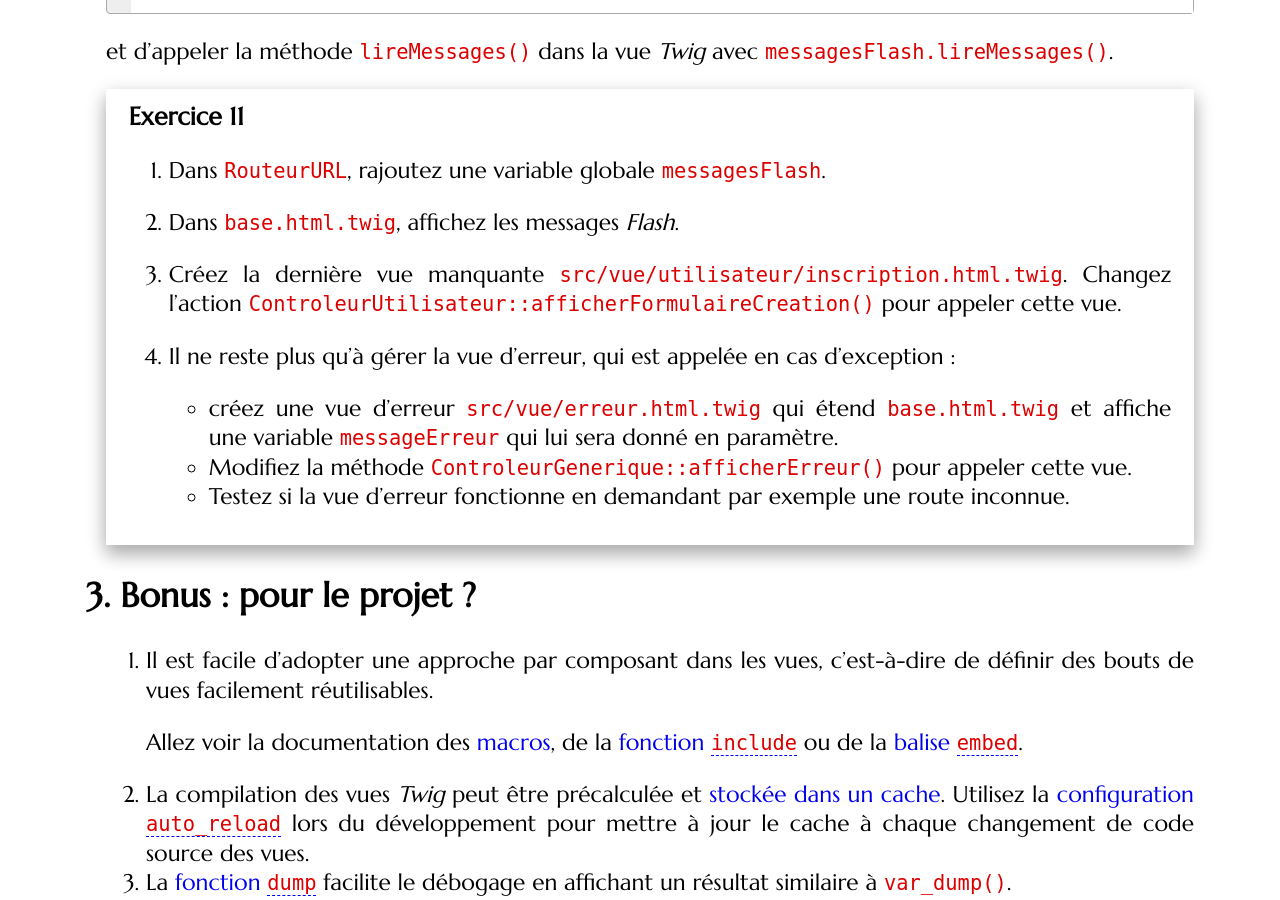
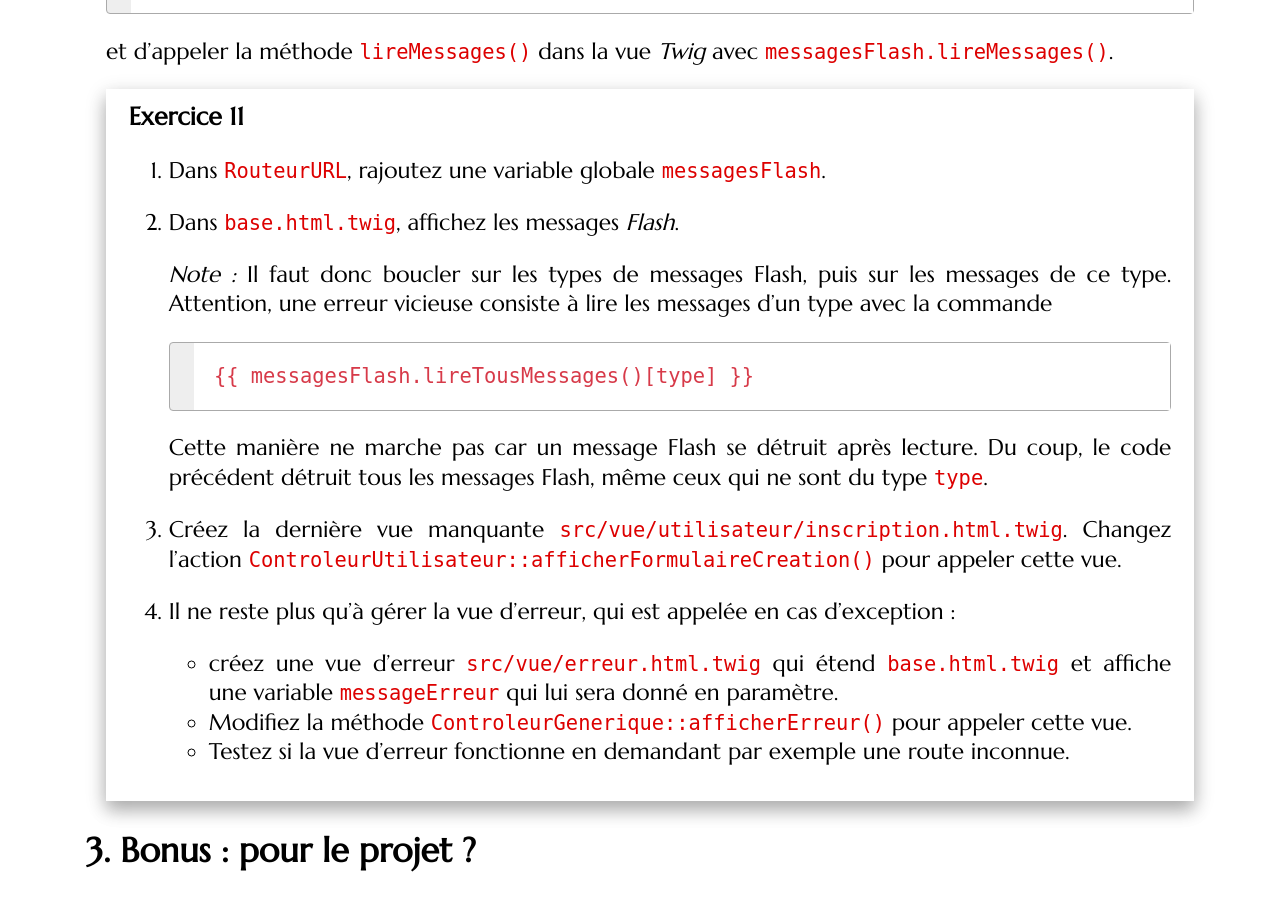
Before and after one commit to romainlebreton/R4.A.10-ComplementWeb, a Jekyll site: the page built from tutorials/tutorial2.md, in a window 1280 px wide and 900 px high, scrolled down 18810 px. Built offline with Jekyll 4.4.1, drawn with Linux system fonts in a browser that asks for light colours; some web fonts are replaced.

Commit message:
Erreur messagesFlash.lireTousMessages()[type]

````diff
--- a/tutorials/tutorial2.md
+++ b/tutorials/tutorial2.md
@@ -820,6 +820,18 @@ et d'appeler la méthode `lireMessages()` dans la vue *Twig* avec `messagesFlash
 
 2. Dans `base.html.twig`, affichez les messages *Flash*.
 
+   *Note :* Il faut donc boucler sur les types de messages Flash, puis sur les
+   messages de ce type. Attention, une erreur vicieuse consiste à lire les
+   messages d'un type avec la commande
+
+   ```twig
+   {{ messagesFlash.lireTousMessages()[type] }}
+   ```
+
+   Cette manière ne marche pas car un message Flash se détruit après lecture. Du
+   coup, le code précédent détruit tous les messages Flash, même ceux qui ne
+   sont du type `type`.
+
 3. Créez la dernière vue manquante
    `src/vue/utilisateur/inscription.html.twig`. Changez l'action
    `ControleurUtilisateur::afficherFormulaireCreation()` pour appeler cette vue.
````
